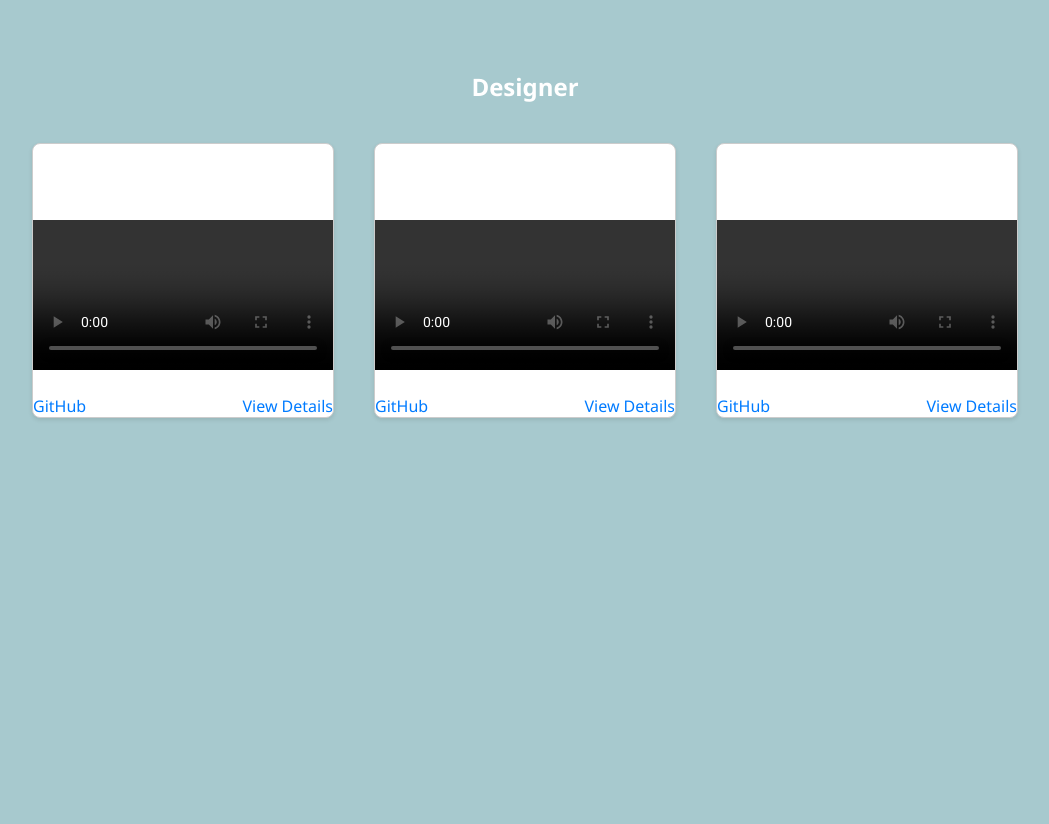
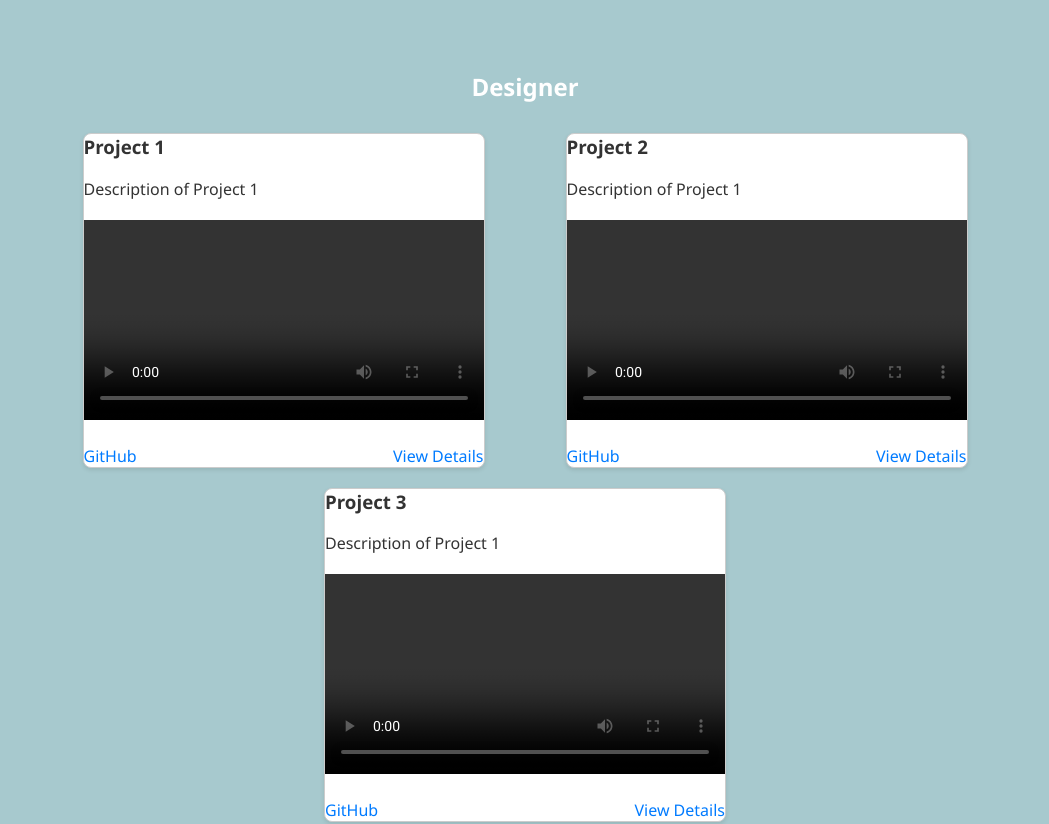
Before and after one commit to tbraeck/simple-portfolio, a React (Create React App) app: page / in a window 1280 px wide. Shown: the part 1120-1944 px from the top of the page, without its empty margins (115-1164 px from the left). Built offline with nearby package versions, Linux system fonts and the light colour scheme.

Commit message:
Design card styling

```diff
--- a/src/DesignProjectCard.css
+++ b/src/DesignProjectCard.css
@@ -1,27 +1,31 @@
 .design-project-card {
   position: relative; /* Positioning context for absolute positioning */
   width: 100%; /* Set card width to 100% */
-  max-width: 300px; /* Limit maximum width */
+  max-width: 400px; /* Limit maximum width */
   background-color: #fff; /* Background color */
   border: 1px solid #ccc; /* Border */
   border-radius: 8px; /* Rounded corners */
-  margin: 20px; /* Margin around the card */
+  margin: 10px; /* Margin around the card */
   overflow: hidden; /* Hide overflowing content */
   box-shadow: 0 2px 4px rgba(0, 0, 0, 0.1); /* Light box shadow for depth */
-  transition: box-shadow 0.3s ease; /* Smooth transition for box-shadow */
+  transition: box-shadow 0.3s ease, transform 0.3s ease; /* Smooth transition for box-shadow and transform */
+  color: #333;
 }
 
 .design-project-card:hover {
-  box-shadow: 0 4px 8px rgba(0, 0, 0, 0.2); /* Increase shadow on hover */
+  background-color: #58fbdd; /* Change background color on hover */
+  color: rgb(216, 38, 107);
+  box-shadow: 0 10px 20px rgba(0, 0, 0, 0.2);
+  transform: scale(1.05); /* Grow bigger on hover */
 }
 
 .design-project-card img {
-  width: 100%; /* Image width */
+  width: 80%; /* Image width */
   height: auto; /* Maintain aspect ratio */
 }
 
 .design-project-card .content {
-  padding: 20px; /* Padding inside the card */
+  padding: 30px; /* Increase padding inside the card */
 }
 
 .design-project-card h3 {
@@ -29,13 +33,13 @@
 }
 
 .design-project-card p {
-  margin-bottom: 10px; /* Reduced bottom margin for paragraph */
+  margin-bottom: 20px; /* Increase bottom margin for paragraph */
 }
 
 .design-project-card .links {
   display: flex; /* Use flexbox layout */
   justify-content: space-between; /* Distribute links evenly */
-  padding: 0 20px 20px; /* Add padding to the bottom of links */
+  padding: 20px; /* Add padding around the links */
 }
 
 .design-project-card .links a {
```
